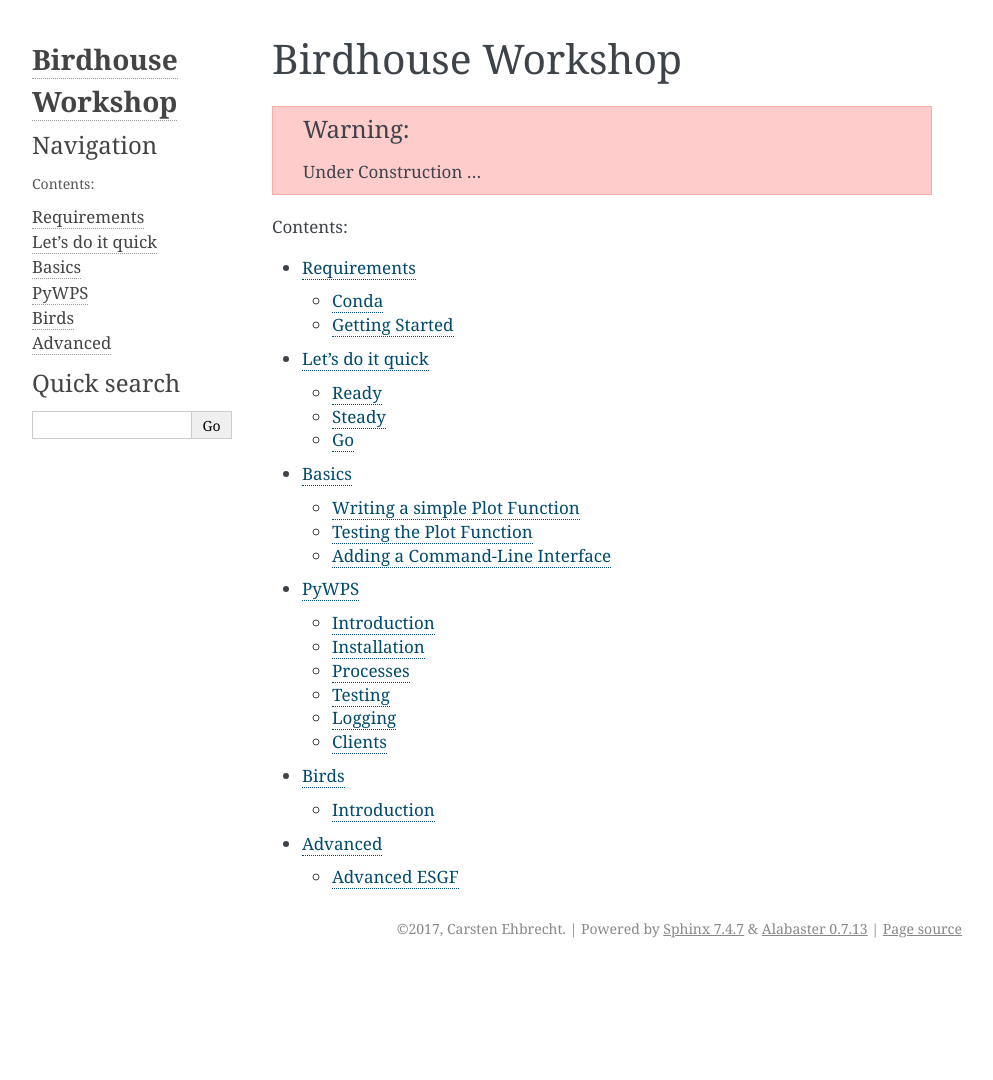
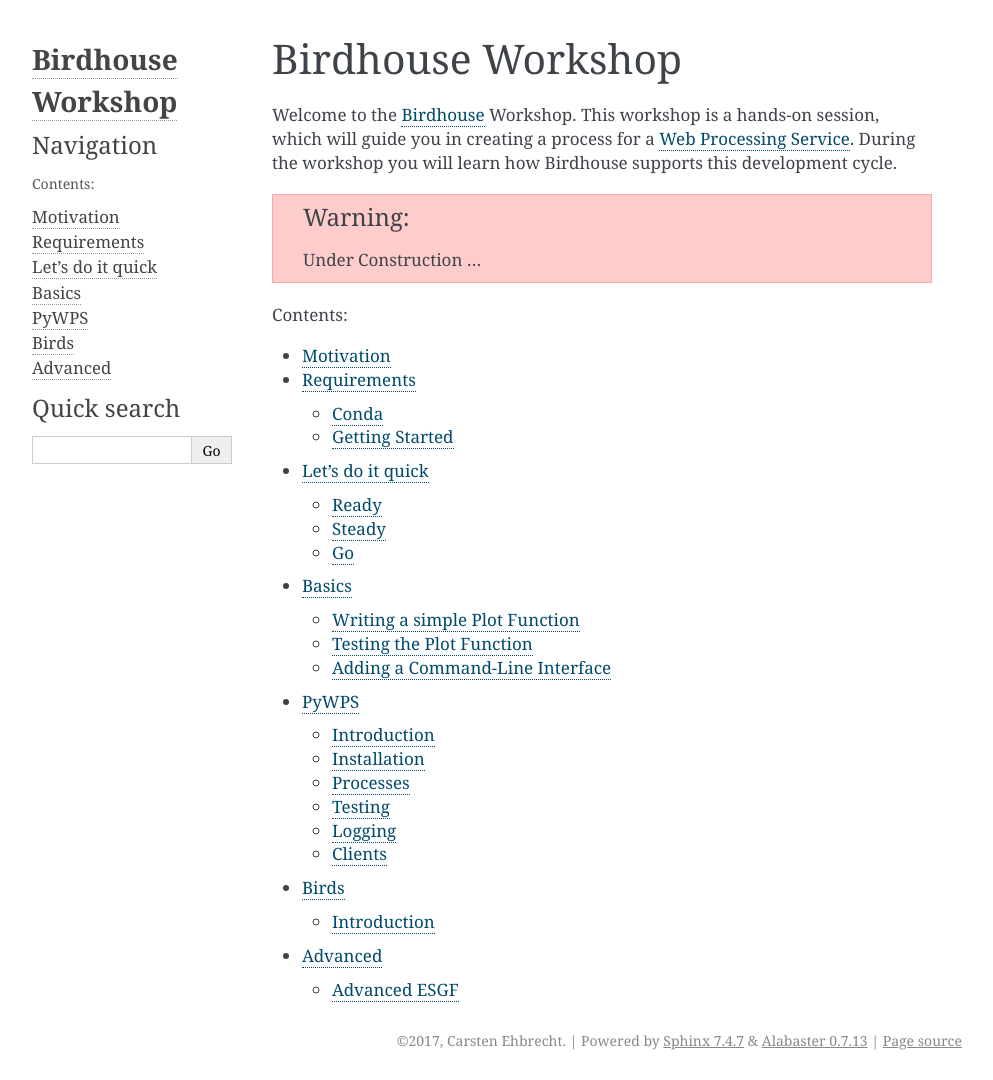
Before and after one commit to bird-house/birdhouse-workshop, a Sphinx documentation site: the page built from docs/source/index.rst, in a window 1280 px wide. Shown: the whole page, without its empty margins (148-1141 px from the left). Built offline with Sphinx 7.4.7, drawn with Linux system fonts in a browser that asks for light colours; before the commit the page ends 968 px from its top, so only the background shows below that.

Commit message:
intro and motivation added

```diff
--- a/docs/source/index.rst
+++ b/docs/source/index.rst
@@ -2,6 +2,10 @@
 
 Birdhouse Workshop
 ==================
+
+Welcome to the `Birdhouse`_ Workshop. This workshop is a hands-on session, which
+will guide you in creating a process for a `Web Processing Service`_. During the
+workshop you will learn how Birdhouse supports this development cycle.
 
 .. warning::
   Under Construction ...
@@ -10,9 +14,13 @@
    :maxdepth: 2
    :caption: Contents:
 
+   motivation
    requirements
    quick
    basics
    pywps
    birds
    advanced
+
+.. _Birdhouse: http://bird-house.github.io/
+.. _Web Processing Service: https://www.wikiwand.com/en/Web_Processing_Service
```
Also changed, not shown: docs/source/motivation.rst (added, +10 -0 lines).
